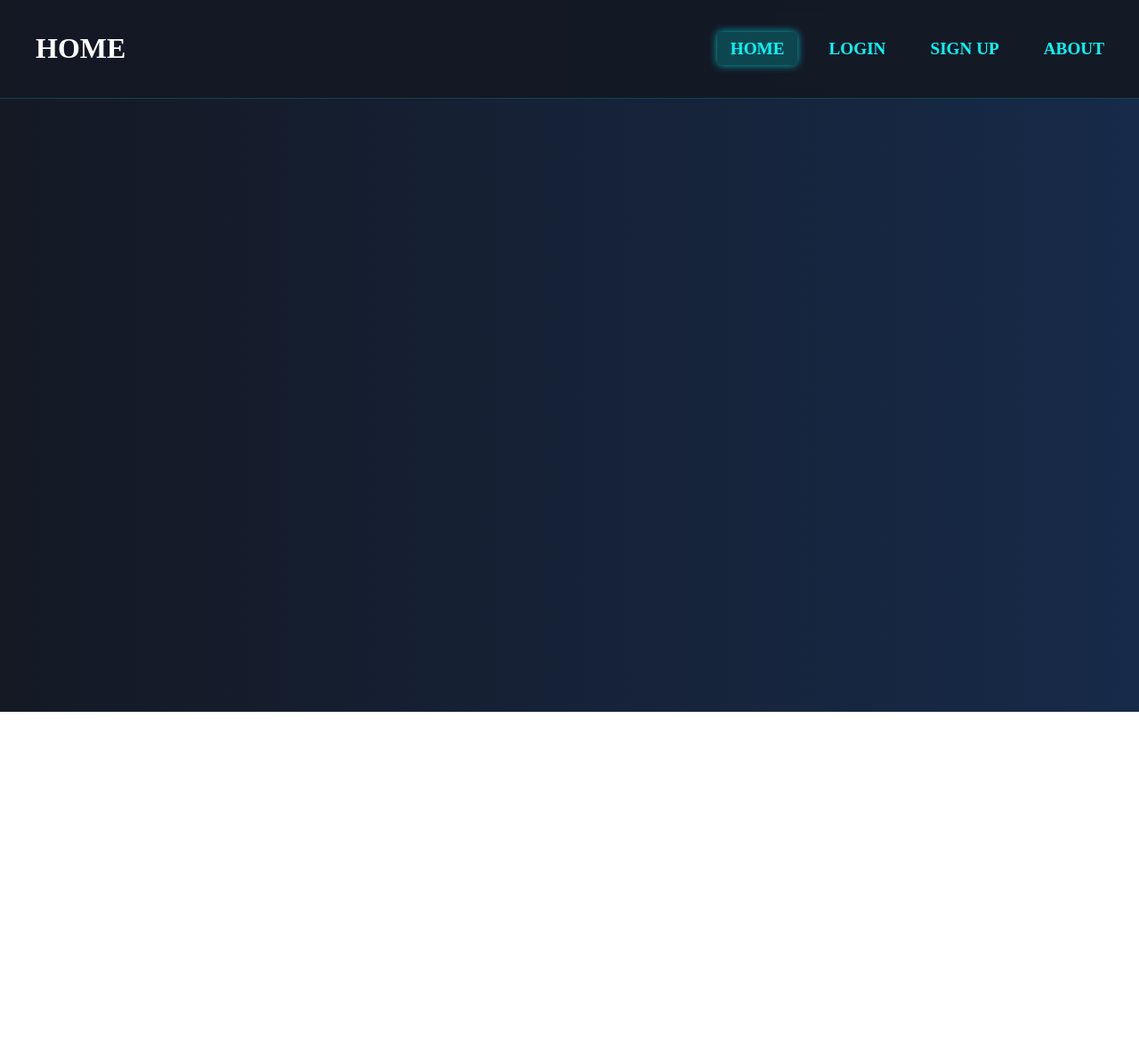
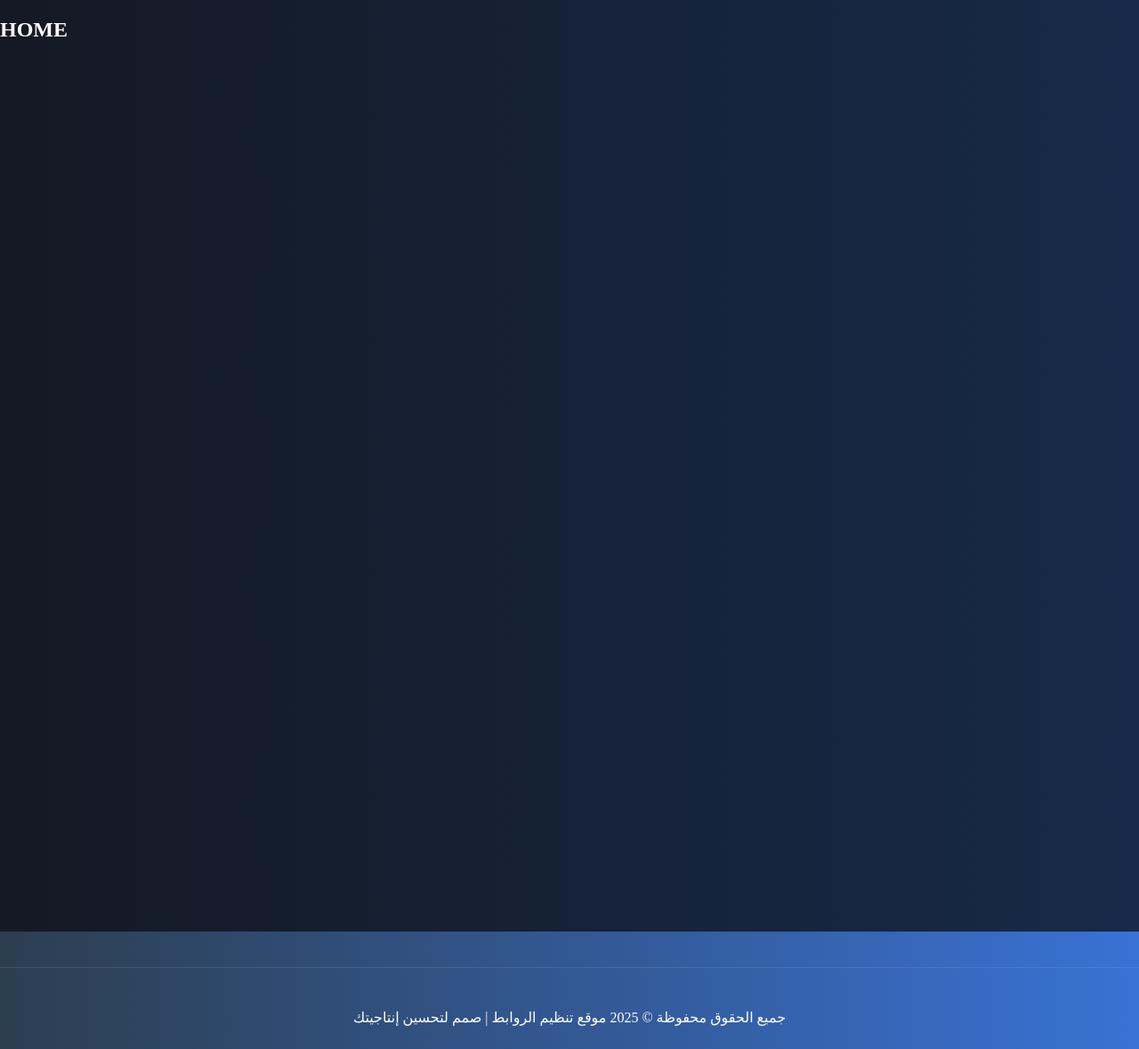
Before and after one commit to N110-ninja/NINJA_DZ-, a plain HTML site: page HOME/index.html in a window 1280 px wide. Shown: the whole page at 89% size. Before the commit the page ends 800 px from the top, so only its background shows below. Drawn offline with Linux system fonts and the light colour scheme.

Commit message:
Refactor homepage layout and styling; remove unnecessary elements and improve footer structure

```diff
--- a/HOME/index.html
+++ b/HOME/index.html
@@ -7,16 +7,18 @@
   <link rel="stylesheet" href="style2.css">
 </head>
 <body>
-  <header>
-    <h1>HOME</h1>
-    <nav class="navbar">
-      <ul>
-        <li><a href="index.html" class="active">Home</a></li>
-        <li><a href="../login.html">Login</a></li>
-        <li><a href="../sign up.html">Sign Up</a></li>
-        <li><a href="#">About</a></li>
-      </ul>
-    </nav>
-  </header>
+    <header>
+        <nav class="navbar">
+            <h1>HOME</h1>
+        </nav>
+        <div class="continer">
+
+        </div>
+    </header>
+    <footer>
+        <div class="footer-bottom">
+            <p>جميع الحقوق محفوظة &copy; 2025 موقع تنظيم الروابط | صمم لتحسين إنتاجيتك</p>
+        </div>
+    </footer>
 </body>
 </html>
--- a/HOME/style2.css
+++ b/HOME/style2.css
@@ -1,63 +1,31 @@
 body {
-    background: linear-gradient(to left , rgb(23, 42, 73),rgb(20, 25, 36));
+    background: linear-gradient(to left, rgb(23, 42, 73), rgb(20, 25, 36));
     min-height: 100vh;
     margin: 0;
-    color: white;
+    color: rgb(255, 255, 255);
     overflow-x: hidden;
 }
 
-.container {
-    width: 90%;
-    max-width: 1200px;
-    margin: 0 auto;
-    padding: top 120px;
+@media (max-width: 768px) {
+    .footer-content {
+        flex-direction: column;
+    }
 
+    .footer-section {
+        min-width: 100%;
+    }
 }
 
-header {
-    width: 95%;
-    display: flex;
-    justify-content: space-between;
-    align-items: center;
-    margin-bottom: 60px;
-    padding: 15px 40px;
-    position: fixed;
-    left: 0;
-    z-index: 1000;
-    background: rgba(20, 25, 36, 0.95);
-    backdrop-filter: blur(6px);
-    border-bottom: 1px solid rgba(0,255,255,0.2);
+footer {
+    background: linear-gradient(to right, #2c3e50, #3972d5);
+    color: #fff;
+    padding: 10px 0 10px;
+    margin-top: 1000px;
 }
 
-
-.navbar {
-    display: flex;
-    justify-content: flex-end;
-    align-items: center;
+.footer-bottom {
+    text-align: center;
+    padding-top: 30px;
+    border-top: 1px solid rgba(255, 255, 255, 0.1);
+    margin-top: 30px;
 }
-
-.navbar ul {
-    list-style: none;
-    display: flex;
-    gap: 20px;
-}
-
-.navbar li {
-    display: inline-block;
-}
-
-.navbar a {
-    color: #0ff;
-    text-decoration: none;
-    font-size: 1.2rem;
-    font-weight: bold;
-    text-transform: uppercase;
-    padding: 8px 15px;
-    border-radius: 5px;
-    transition: all 0.3s ease;
-}
-
-.navbar a.active {
-    background-color: rgba(0, 255, 255, 0.2);
-    box-shadow: 0 0 10px rgba(0, 255, 255, 0.7);
-}
```
Also changed, not shown: login.html (line endings or trailing spaces).
